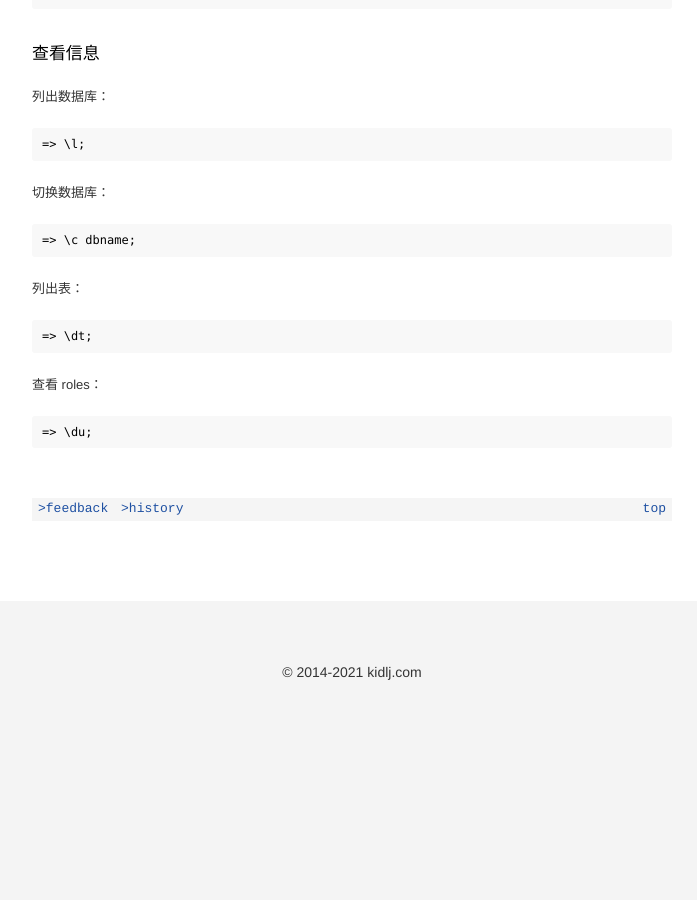
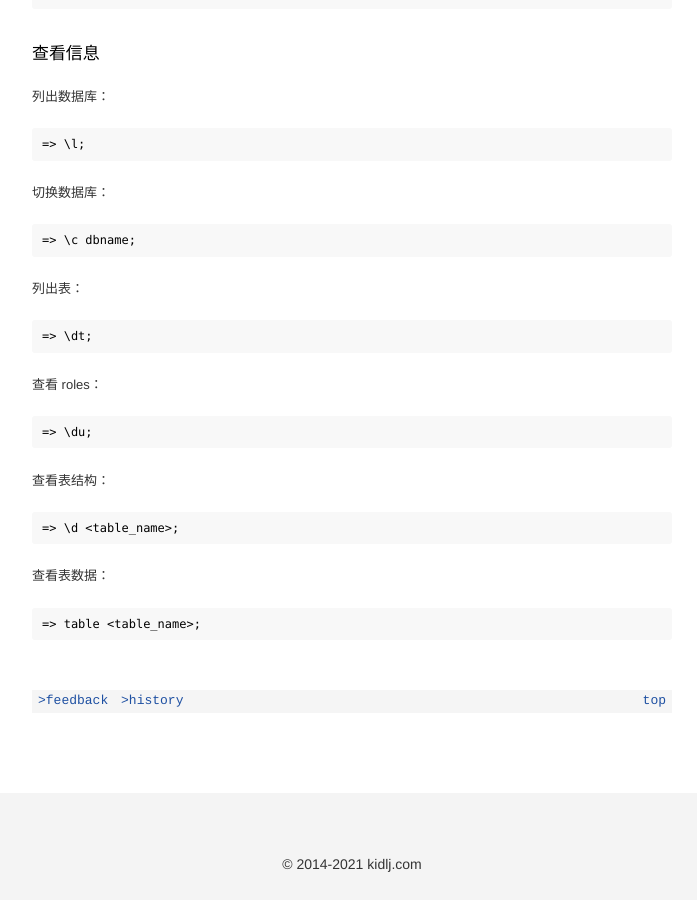
Before and after one commit to kidlj/awei, a Jekyll site: the page built from _wiki/postgresql.md, in a window 1280 px wide and 900 px high, scrolled down 2276 px. Shown: the whole window, without its empty margins (288-985 px from the left). Built offline with Jekyll 4.4.1, drawn with Linux system fonts in a browser that asks for light colours; before the commit the page ends 2984 px from its top, so only the background shows below that.

Commit message:
update postgres wiki

```diff
--- a/_wiki/postgresql.md
+++ b/_wiki/postgresql.md
@@ -97,6 +97,13 @@ pg_hba.conf 用于控制 role member 在 database 级别的 access 权限。Priv
 
     => \du;
 
+查看表结构：
+
+    => \d <table_name>;
+
+查看表数据：
+
+    => table <table_name>;
 
 [1]: https://www.postgresql.org/download/linux/redhat/
 [2]: https://www.postgresql.org/docs/11/sql-grant.html
```
